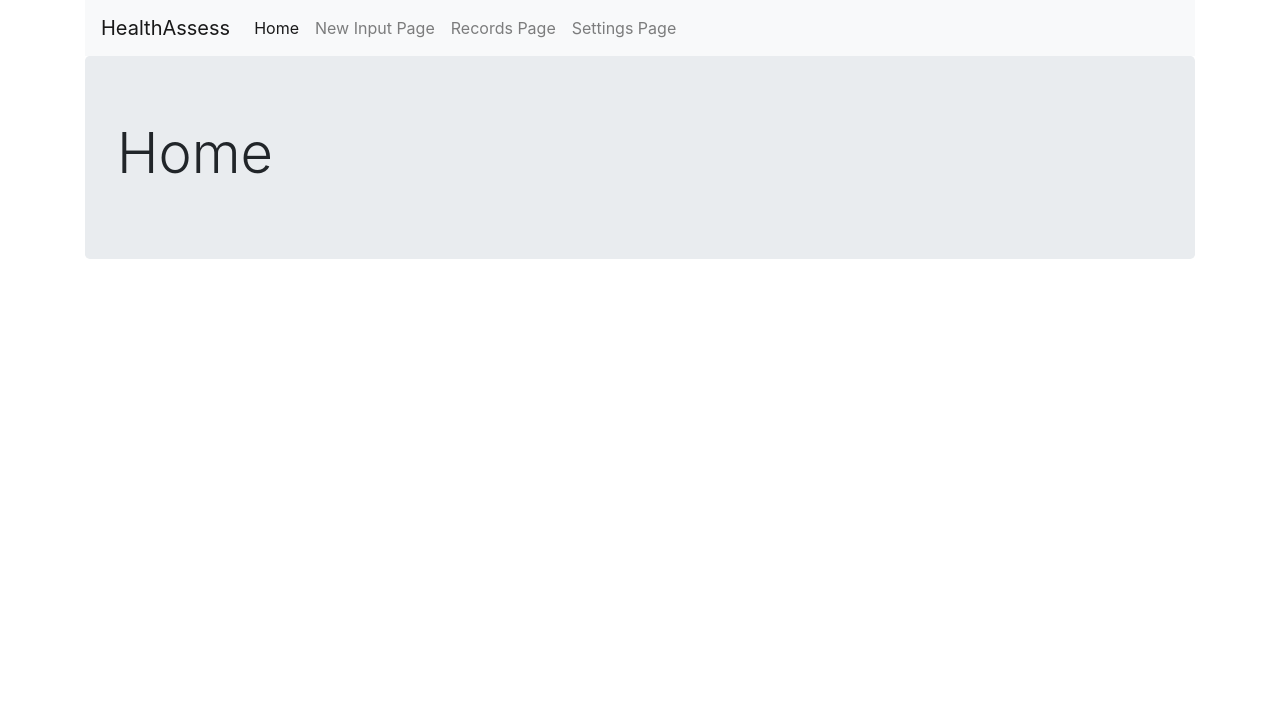
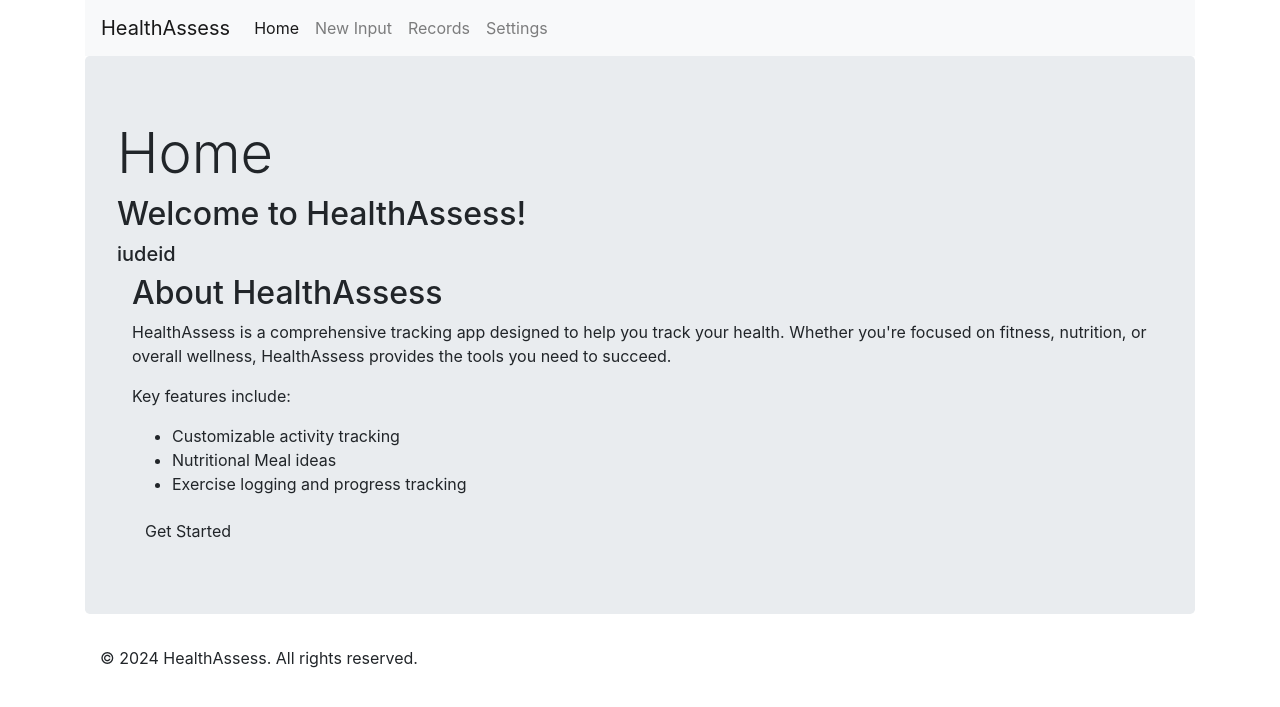
Before and after one commit to limedosa/Health-Assess-MakeHavard24, a Flask app: page / in a window 1280 px wide. Shown: the top 707 px of the page. Run offline with Flask 3, Linux system fonts and the light colour scheme; some libraries are stand-ins or nearby versions.

Commit message:
footnotes

```diff
--- a/flaskr/app.py
+++ b/flaskr/app.py
@@ -1,15 +1,16 @@
-from flask_bootstrap import Bootstrap4
-from flask import Flask, render_template
+from flask_bootstrap import Bootstrap
+from flask import Flask, render_template, request
+import requests
 
 app = Flask(__name__)
-bootstrap = Bootstrap4(app)
-
+bootstrap = Bootstrap(app)
 
 @app.route('/')
 def homePage():
     return render_template('index.html', title="Home")
 
-@app.route("/newInputs")
+
+@app.route("/newInputs", methods=['GET'])
 def newInputsPage():
     return render_template("newInputs.html", title="New Inputs")
 
@@ -21,6 +22,5 @@ def recordsPage():
 def settingsPage():
     return render_template("settings.html", title="Settings")
 
-
 if __name__ == '__main__':
     app.run(debug=True)
--- a/flaskr/templates/index.html
+++ b/flaskr/templates/index.html
@@ -27,13 +27,13 @@
                         <a class="nav-link" href="{{ url_for('homePage') }}">Home <span class="sr-only">(current)</span></a>
                     </li>
                     <li class="nav-item">
-                        <a class="nav-link" href="{{ url_for('newInputsPage') }}">New Input Page</a>
+                        <a class="nav-link" href="{{ url_for('newInputsPage') }}">New Input </a>
                     </li>
                     <li class="nav-item">
-                        <a class="nav-link" href="{{ url_for('recordsPage') }}">Records Page</a>
+                        <a class="nav-link" href="{{ url_for('recordsPage') }}">Records </a>
                     </li>
                     <li class="nav-item">
-                      <a class="nav-link" href="{{ url_for('settingsPage') }}">Settings Page</a>
+                      <a class="nav-link" href="{{ url_for('settingsPage') }}">Settings </a>
                   </li>
                 </ul>
             </div>
@@ -47,7 +47,30 @@
           		  Default title
           		{% endif %}
 	    </h1>
+      <h2>Welcome to HealthAssess!</h2>
+
+      <h5>iudeid</h5>
+      <section class="main-content">
+        <div class="container">
+            <h2>About HealthAssess</h2>
+            <p>HealthAssess is a comprehensive tracking app designed to help you track your health. Whether you're focused on fitness, nutrition, or overall wellness, HealthAssess provides the tools you need to succeed.</p>
+            <p>Key features include:</p>
+            <ul>
+                <li>Customizable activity tracking</li>
+                <li>Nutritional Meal ideas</li>
+                <li>Exercise logging and progress tracking</li>
+            </ul>
+            <a href="{{ url_for('newInputsPage') }}" class="btn">Get Started</a>
         </div>
+    </section>
+
+
+        </div>
+        <footer>
+          <div class="container">
+              <p>&copy; 2024 HealthAssess. All rights reserved.</p>
+          </div>
+      </footer>
     </div>
 
     <!-- Optional JavaScript -->
```
Also changed, not shown: flaskr/templates/newInputs.html (+11 -5 lines), flaskr/templates/records.html (+12 -3 lines), flaskr/templates/settings.html (+9 -3 lines).
